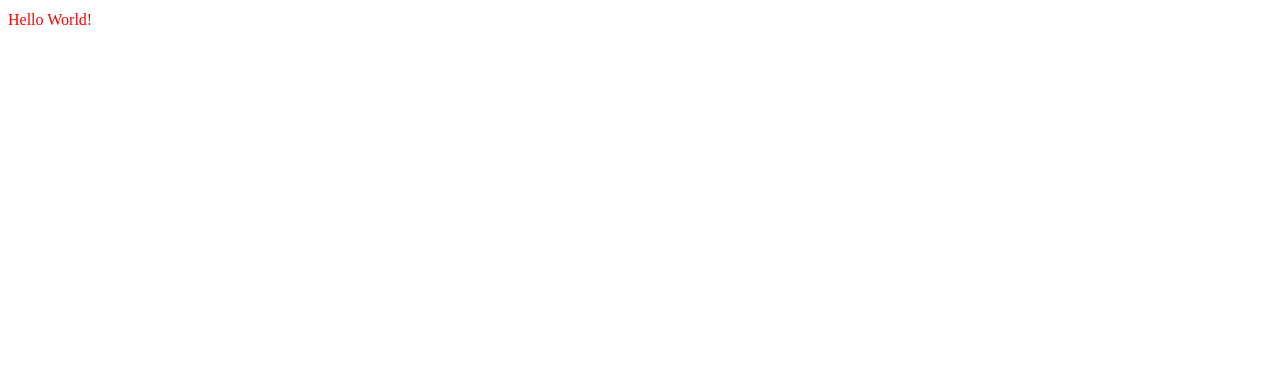
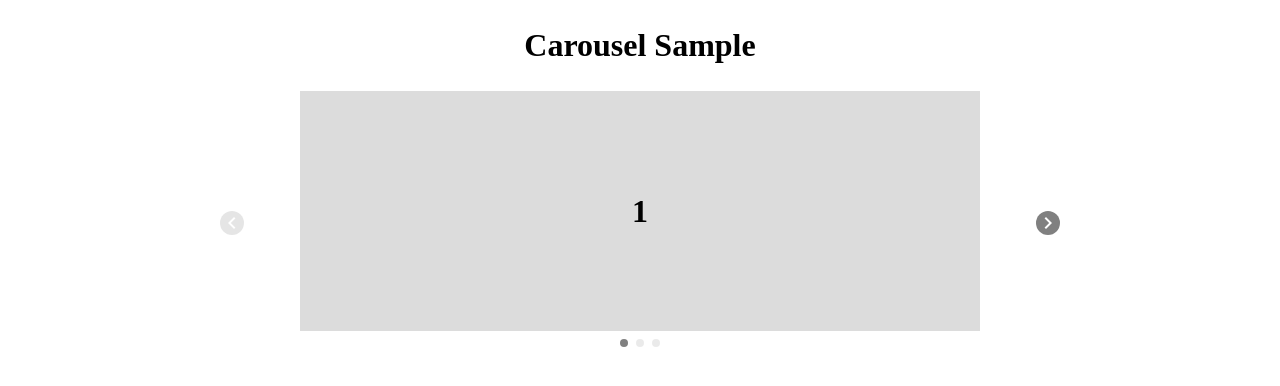
Before and after one commit to Ushinji/carousel_ui, a React app: page / in a window 1280 px wide. Shown: the top 386 px of the page. Built offline with nearby package versions, Linux system fonts and the light colour scheme.

Commit message:
Add Carousel sample

```diff
--- a/src/components/pages/RootPage/index.tsx
+++ b/src/components/pages/RootPage/index.tsx
@@ -1,14 +1,41 @@
 import * as React from 'react';
 import styled from 'styled-components';
+import Carousel from '../../molecules/Carousel';
 
 const LContainer = styled.div`
   font-size: 16px;
-  color: red;
   line-height: 1.5;
+  text-align: center;
+`;
+
+const LBody = styled.div`
+  width: 840px;
+  margin: 0 auto;
+`;
+
+const LPage = styled.div`
+  background-color: gainsboro;
+  font-size: 32px;
+  font-weight: bold;
+  height: 240px;
+  display: flex;
+  justify-content: center;
+  align-items: center;
 `;
 
 const RootPage: React.FC = () => {
-  return <LContainer>Hello World!</LContainer>
+  return (
+    <LContainer>
+      <h1>Carousel Sample</h1>
+      <LBody>
+        <Carousel>
+          <LPage>1</LPage>
+          <LPage>2</LPage>
+          <LPage>3</LPage>
+        </Carousel>
+      </LBody>
+    </LContainer>
+  )
 }
 
 export default RootPage;
```
